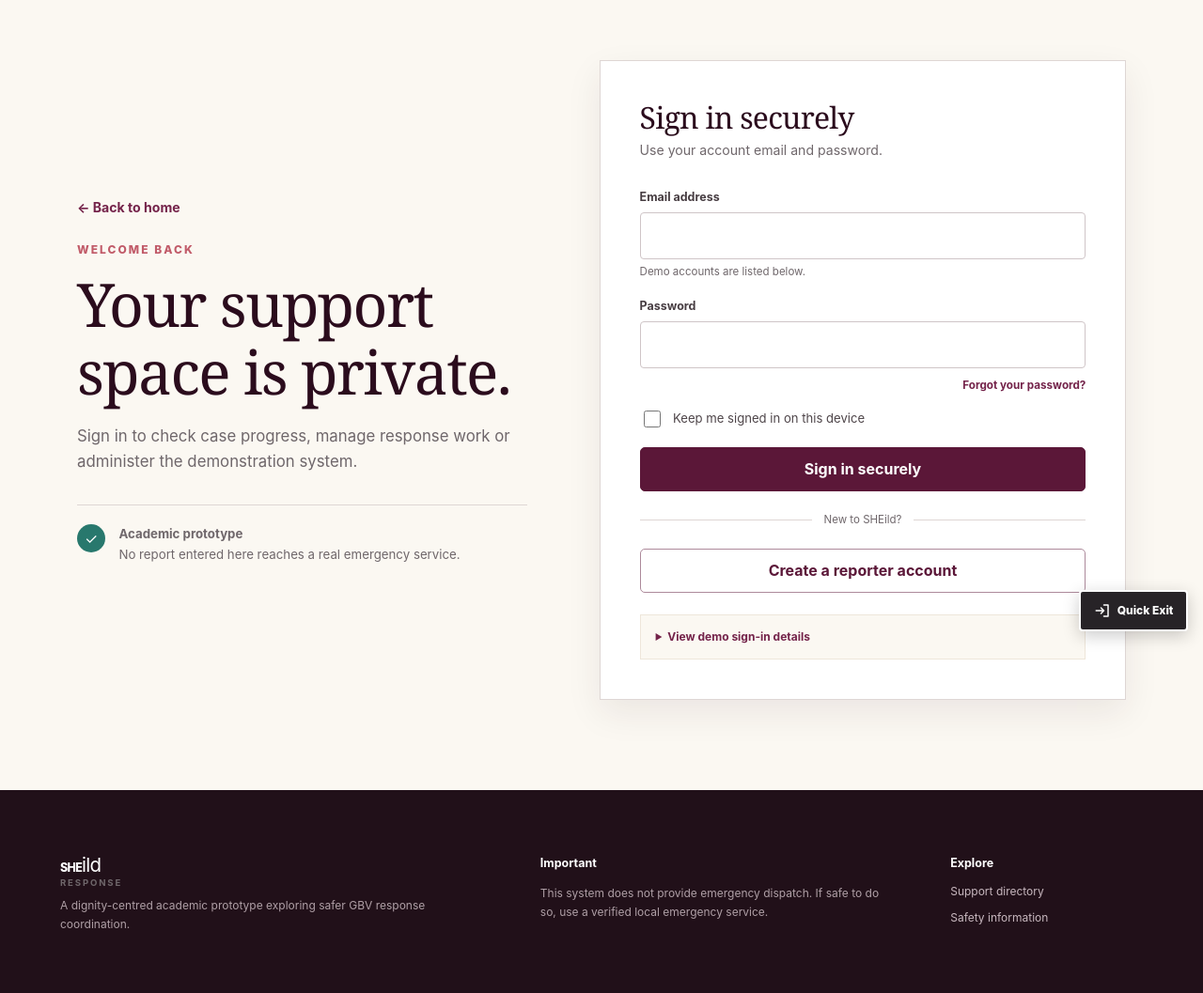
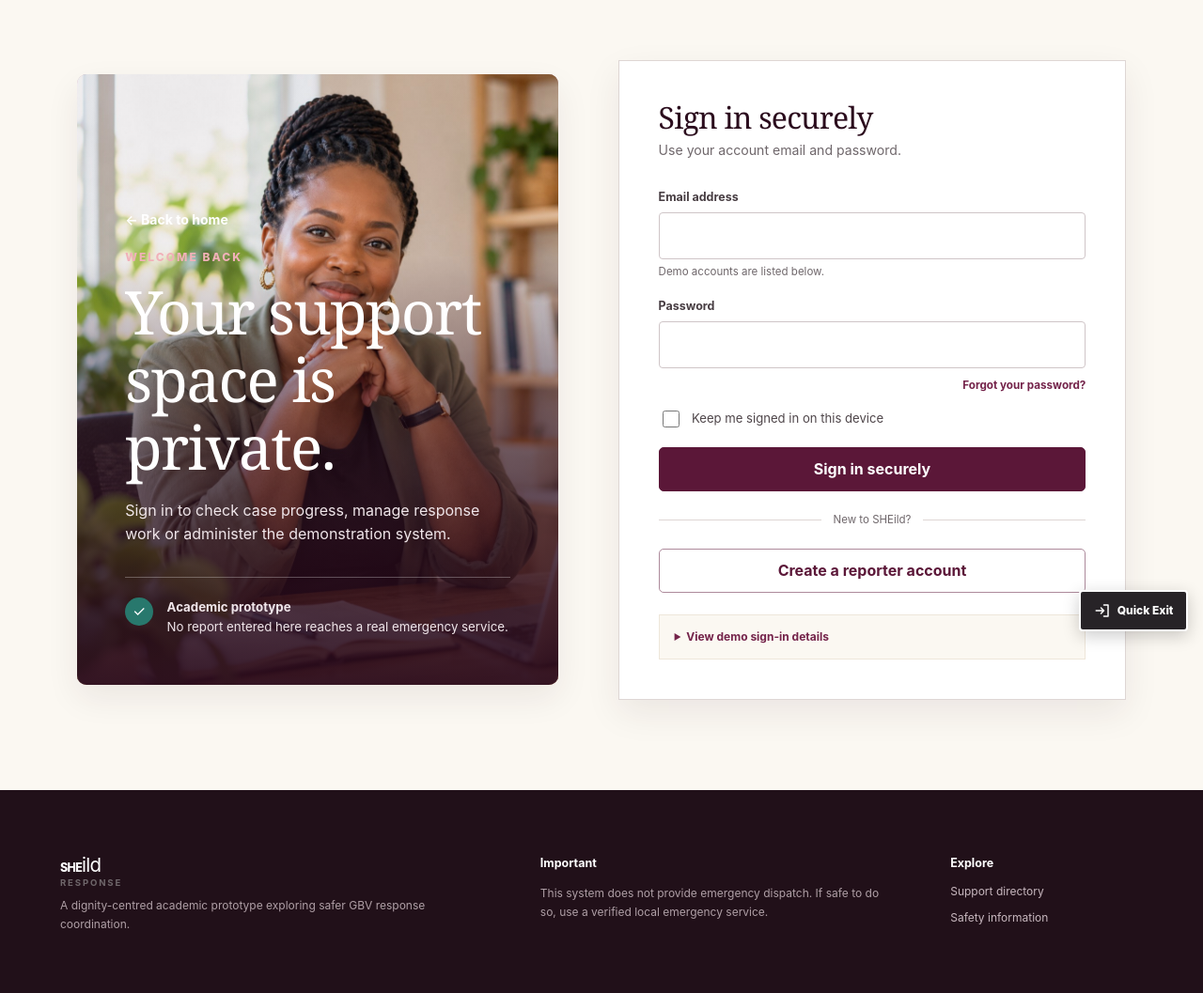
Before and after one commit to J-Chords/SHEild-Response, a Flask app: page /auth/login in a window 1280 px wide. Shown: the part 112-1169 px from the top of the page at 94% size. Run offline with Flask 3, Linux system fonts and the light colour scheme; some libraries are stand-ins or nearby versions.

Commit message:
integrate final photography and prepare screenshot-ready UI

```diff
--- a/shield/static/css/app.css
+++ b/shield/static/css/app.css
@@ -82,13 +82,15 @@ p { color: var(--muted); }
 .microcopy { display: flex; max-width: 560px; align-items: flex-start; gap: .55rem; margin: 0; font-size: .78rem; }
 .microcopy svg { flex: 0 0 18px; width: 18px; fill: none; stroke: var(--teal); stroke-width: 1.7; }
 .photo-panel { position: relative; overflow: hidden; background-color: #c9b0b7; background-position: center; background-size: cover; }
-.photo-panel--hero { background-image: linear-gradient(120deg, rgba(43,12,29,.18), rgba(43,12,29,.52)), url('../images/hero-women-support.jpg'); }
-.photo-panel--community { min-height: 470px; background-image: linear-gradient(120deg, rgba(43,12,29,.08), rgba(43,12,29,.25)), url('../images/community-support.jpg'); }
-.photo-panel--professional { min-height: 200px; background-image: linear-gradient(120deg, rgba(43,12,29,.06), rgba(43,12,29,.3)), url('../images/professional-woman.jpg'); }
+.photo-panel--hero { background-image: linear-gradient(120deg, rgba(43,12,29,.08), rgba(43,12,29,.42)), url('../images/hero-women-support.jpg'); }
+.photo-panel--community { min-height: 470px; background-image: linear-gradient(120deg, rgba(43,12,29,.06), rgba(43,12,29,.2)), url('../images/community-support.jpg'); }
+.photo-panel--professional { min-height: 200px; background-image: linear-gradient(0deg, rgba(43,12,29,.94) 0%, rgba(43,12,29,.6) 38%, rgba(43,12,29,.06) 70%), url('../images/professional-woman.jpg'); }
 .photo-panel__fallback { position: absolute; inset: 0; display: flex; align-items: center; justify-content: center; flex-direction: column; gap: 1rem; color: rgba(255,255,255,.9); background: radial-gradient(circle at 65% 25%, #b98b96, transparent 28%), linear-gradient(145deg, #6e324d, #3f1830); font-family: var(--font-serif); font-size: 1.25rem; letter-spacing: .02em; z-index: 0; }
 .photo-panel__fallback svg { width: 180px; fill: none; stroke: rgba(255,255,255,.65); stroke-width: 2; }
 .photo-panel__fallback--light { background: linear-gradient(145deg, #d5b7bc, #805066); }
 .photo-panel::after { content: ""; position: absolute; inset: 0; background-image: inherit; background-position: center; background-size: cover; z-index: 1; }
+.photo-panel--hero::after { background-position: 42% center; }
+.photo-panel--professional::after { background-position: 50% 30%; }
 .hero__quote { position: absolute; z-index: 2; right: 7%; bottom: 7%; max-width: 310px; padding: 1.3rem 1.5rem; color: white; background: rgba(43, 12, 29, .82); border-left: 3px solid #e4a1aa; backdrop-filter: blur(7px); }
 .hero__quote span { position: absolute; top: -.45rem; color: #dfa5ad; font: 3.3rem var(--font-serif); }
 .hero__quote p { margin: 0; padding-left: 1.3rem; color: white; font-family: var(--font-serif); font-size: 1.08rem; }
@@ -168,6 +180,15 @@ p { color: var(--muted); }
 .auth-copy { max-width: 540px; }
 .auth-copy h1 { margin-bottom: 1.2rem; font-size: clamp(2.7rem, 5vw, 4.3rem); }
 .auth-copy > p:not(.eyebrow) { font-size: 1.05rem; }
+.auth-layout--photographic { grid-template-columns: minmax(390px, 1fr) minmax(420px, 540px); gap: clamp(2.5rem, 5vw, 5rem); }
+.auth-copy--photo { display: flex; max-width: none; min-height: 650px; align-items: flex-end; padding: clamp(2rem, 4vw, 3.25rem); border-radius: var(--radius); box-shadow: var(--shadow); }
+.auth-copy__content { position: relative; z-index: 2; max-width: 470px; }
+.auth-copy--photo h1, .auth-copy--photo p, .auth-copy--photo .back-link { color: white; }
+.auth-copy--photo > .auth-copy__content > p:not(.eyebrow) { color: #f0e6ea; font-size: 1rem; }
+.auth-copy--photo .eyebrow { color: #f1b1b9; }
+.auth-copy--photo .back-link { margin-bottom: 1.2rem; }
+.auth-copy--photo .auth-reassurance { border-top-color: rgba(255,255,255,.28); }
+.auth-copy--photo .auth-reassurance p { color: #f0e6ea; }
 .auth-reassurance { display: flex; gap: .9rem; margin-top: 2rem; padding-top: 1.3rem; border-top: 1px solid var(--line); }
 .auth-reassurance > span { display: grid; width: 30px; height: 30px; flex: 0 0 30px; place-items: center; color: white; background: var(--teal); border-radius: 50%; }
 .auth-reassurance p { margin: 0; font-size: .83rem; }
--- a/shield/templates/auth/login.html
+++ b/shield/templates/auth/login.html
@@ -2,13 +2,16 @@
 {% block title %}Secure sign in — SHEild Response{% endblock %}
 {% block body_class %}auth-page{% endblock %}
 {% block content %}
-<section class="auth-layout">
-  <div class="auth-copy">
-    <a class="back-link" href="{{ url_for('main.home') }}">← Back to home</a>
-    <p class="eyebrow">Welcome back</p>
-    <h1>Your support space is private.</h1>
-    <p>Sign in to check case progress, manage response work or administer the demonstration system.</p>
-    <div class="auth-reassurance"><span>✓</span><p><strong>Academic prototype</strong><br>No report entered here reaches a real emergency service.</p></div>
+<section class="auth-layout auth-layout--photographic">
+  <div class="auth-copy auth-copy--photo photo-panel photo-panel--professional">
+    <div class="photo-panel__fallback photo-panel__fallback--light"><span>Professional support, with dignity.</span></div>
+    <div class="auth-copy__content">
+      <a class="back-link" href="{{ url_for('main.home') }}">← Back to home</a>
+      <p class="eyebrow">Welcome back</p>
+      <h1>Your support space is private.</h1>
+      <p>Sign in to check case progress, manage response work or administer the demonstration system.</p>
+      <div class="auth-reassurance"><span>✓</span><p><strong>Academic prototype</strong><br>No report entered here reaches a real emergency service.</p></div>
+    </div>
   </div>
   <div class="form-card">
     <div class="form-card__heading"><h2>Sign in securely</h2><p>Use your account email and password.</p></div>
--- a/shield/templates/main/about_safety.html
+++ b/shield/templates/main/about_safety.html
@@ -2,5 +2,9 @@
 {% block title %}Safety and privacy — SHEild Response{% endblock %}
 {% block content %}
 <section class="page-hero page-hero--compact"><p class="eyebrow">Your safety matters</p><h1>Privacy choices and safer browsing</h1><p>Technology cannot guarantee safety. These practical steps can reduce some common risks.</p></section>
+<section class="section safety-feature">
+  <figure class="safety-feature__media"><img src="{{ url_for('static', filename='images/safe-family.jpg') }}" alt="African family together in a calm home environment." width="1672" height="941" loading="lazy"></figure>
+  <div class="safety-feature__copy"><p class="eyebrow">Wellbeing and choice</p><h2>Safety can look different for every person and family.</h2><p>Use only the options that feel appropriate for your circumstances. A trusted device, a safer contact method and support from people you choose can all form part of a personal safety plan.</p><p class="safety-feature__note">The people pictured represent everyday family wellbeing and are not presented as survivors or service users.</p></div>
+</section>
 <section class="section article-grid"><article><span class="article-icon">↗</span><h2>Use Quick Exit</h2><p>The persistent Quick Exit button replaces this page with a neutral search page. It cannot erase browser history or activity monitored by another person.</p></article><article><span class="article-icon">◌</span><h2>Choose a safer device</h2><p>If possible, use a device and email account that someone else cannot access. Private browsing may still be visible to networks or device monitoring tools.</p></article><article><span class="article-icon">⌁</span><h2>Control contact</h2><p>Only provide a phone number or contact method if it is safe. The report form lets you describe a safer contact preference.</p></article><article><span class="article-icon">◇</span><h2>Prototype limits</h2><p>SHEild Response is a final-year academic project. Submitting a report or SOS here does not notify any real authority or service organisation.</p></article></section>
 {% endblock %}
--- a/shield/templates/main/home.html
+++ b/shield/templates/main/home.html
@@ -11,7 +11,7 @@
     </div>
     <p class="microcopy"><svg viewBox="0 0 24 24" aria-hidden="true"><path d="M12 3 5 6v5c0 4.6 2.8 8.1 7 10 4.2-1.9 7-5.4 7-10V6l-7-3Z"/></svg>Your information is not shown publicly. This prototype does not contact real responders.</p>
   </div>
-  <div class="hero__visual photo-panel photo-panel--hero" role="img" aria-label="Placeholder for a photograph of African women supporting one another">
+  <div class="hero__visual photo-panel photo-panel--hero" role="img" aria-label="African women in a supportive community setting.">
     <div class="photo-panel__fallback"><svg viewBox="0 0 160 120" aria-hidden="true"><circle cx="55" cy="44" r="18"/><circle cx="103" cy="40" r="16"/><path d="M22 110c3-30 15-46 34-46s32 16 36 46M75 110c2-28 12-46 29-46 18 0 30 18 33 46"/></svg><span>Strength in community</span></div>
     <div class="hero__quote"><span>“</span><p>Support should feel safe, human and within reach.</p></div>
   </div>
@@ -30,7 +30,7 @@
 </section>
 
 <section class="section section--split">
-  <div class="photo-panel photo-panel--community" role="img" aria-label="Placeholder for a supportive community setting"><div class="photo-panel__fallback photo-panel__fallback--light"><span>Community. Care. Courage.</span></div></div>
+  <div class="photo-panel photo-panel--community" role="img" aria-label="African community support professionals sharing ideas together."><div class="photo-panel__fallback photo-panel__fallback--light"><span>Community. Care. Courage.</span></div></div>
   <div><p class="eyebrow">Support beyond reporting</p><h2>Practical options, without pressure</h2><p>Explore fictional demonstration entries for counselling, legal information and safe accommodation. In a production system, every listing would require verification and regular review.</p><ul class="feature-list"><li><span>✓</span>Trauma-informed service categories</li><li><span>✓</span>Clear hours and contact channels</li><li><span>✓</span>Always-labelled prototype information</li></ul><a class="text-link" href="{{ url_for('main.support') }}">Explore support resources <span>→</span></a></div>
 </section>
 
--- a/shield/templates/main/support.html
+++ b/shield/templates/main/support.html
@@ -2,6 +2,10 @@
 {% block title %}Support resources — SHEild Response{% endblock %}
 {% block content %}
 <section class="page-hero page-hero--compact"><p class="eyebrow">Support directory</p><h1>Support should meet you where you are.</h1><p>These fictional listings demonstrate how verified services could be presented. They are not real service providers.</p></section>
+<section class="section support-story">
+  <div class="support-story__copy"><p class="eyebrow">Coordinated support</p><h2>Different needs can call for different kinds of help.</h2><p>A clear support network can connect people with counselling, legal information, health guidance or safe accommodation. SHEild Response demonstrates how those pathways could be presented in one calm, accessible place.</p><p class="support-story__note">All organisations and contact details shown below are fictional demonstration entries.</p></div>
+  <figure class="support-story__media"><img src="{{ url_for('static', filename='images/support-team.jpg') }}" alt="African community support professionals working together." width="1448" height="1086" loading="lazy"></figure>
+</section>
 <section class="section support-layout">
   <div><div class="section-heading section-heading--left"><h2>Available support types</h2><p>Choose only what feels safe and useful to you.</p></div>
     {% if services %}<div class="service-list">{% for service in services %}<article class="service-card service-card--wide"><div><span class="service-card__category">{{ service.category }}</span><h3>{{ service.name }}</h3><p>{{ service.description }}</p></div><dl>{% if service.phone %}<div><dt>Phone</dt><dd>{{ service.phone }}</dd></div>{% endif %}{% if service.email %}<div><dt>Email</dt><dd>{{ service.email }}</dd></div>{% endif %}{% if service.hours %}<div><dt>Hours</dt><dd>{{ service.hours }}</dd></div>{% endif %}</dl></article>{% endfor %}</div>{% else %}{{ empty_state('No services listed', 'An administrator can add verified support resources.') }}{% endif %}
```
Also changed, not shown: other parts of shield/static/css/app.css (+24 -0 lines), IMAGE_ASSETS_NEEDED.md (+5 -4 lines), tests/test_app.py (+47 -0 lines), shield/static/images/README.md, shield/static/images/community-support.jpg (added), shield/static/images/hero-women-support.jpg (added), shield/static/images/professional-woman.jpg (added), shield/static/images/safe-family.jpg (added), shield/static/images/support-team.jpg (added).
